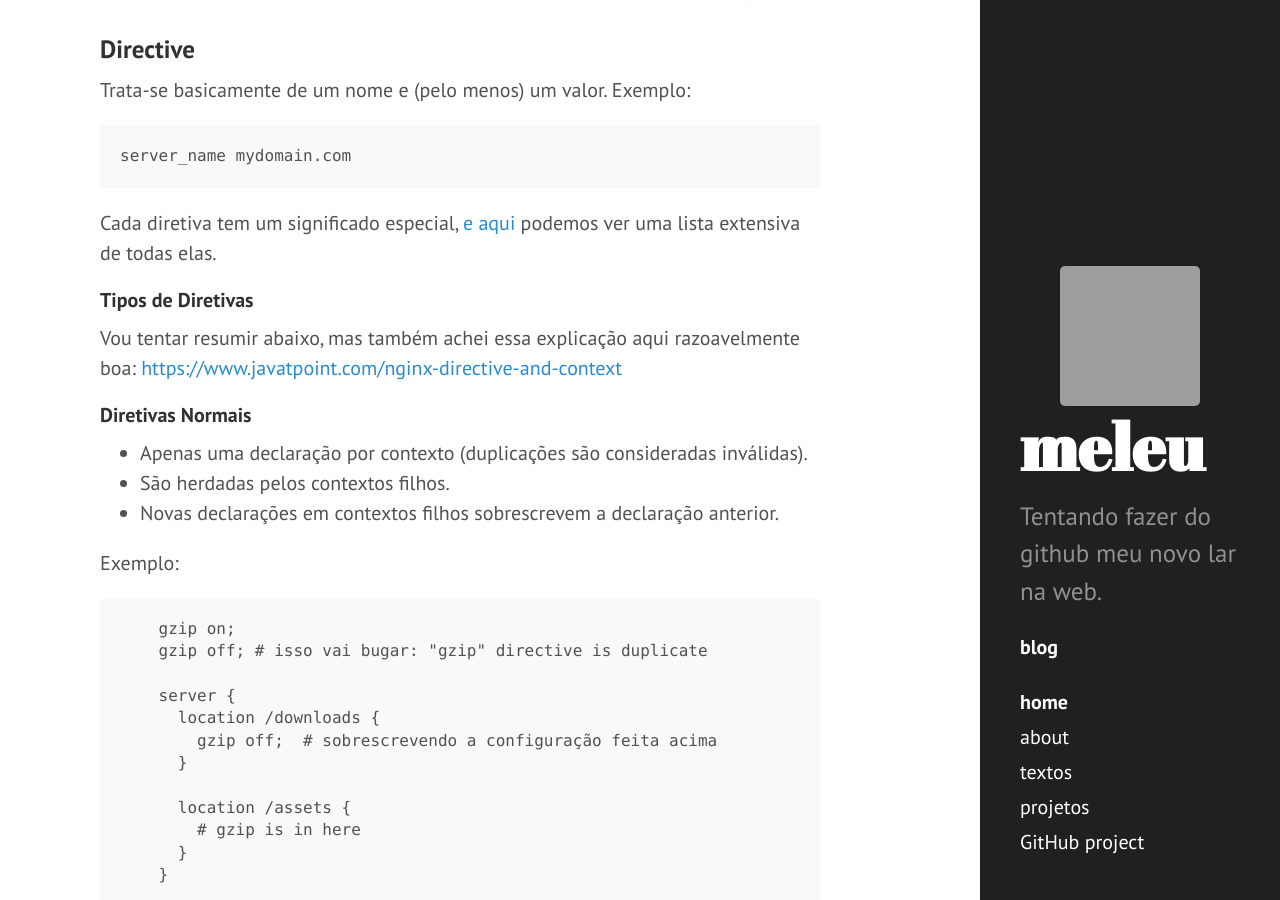
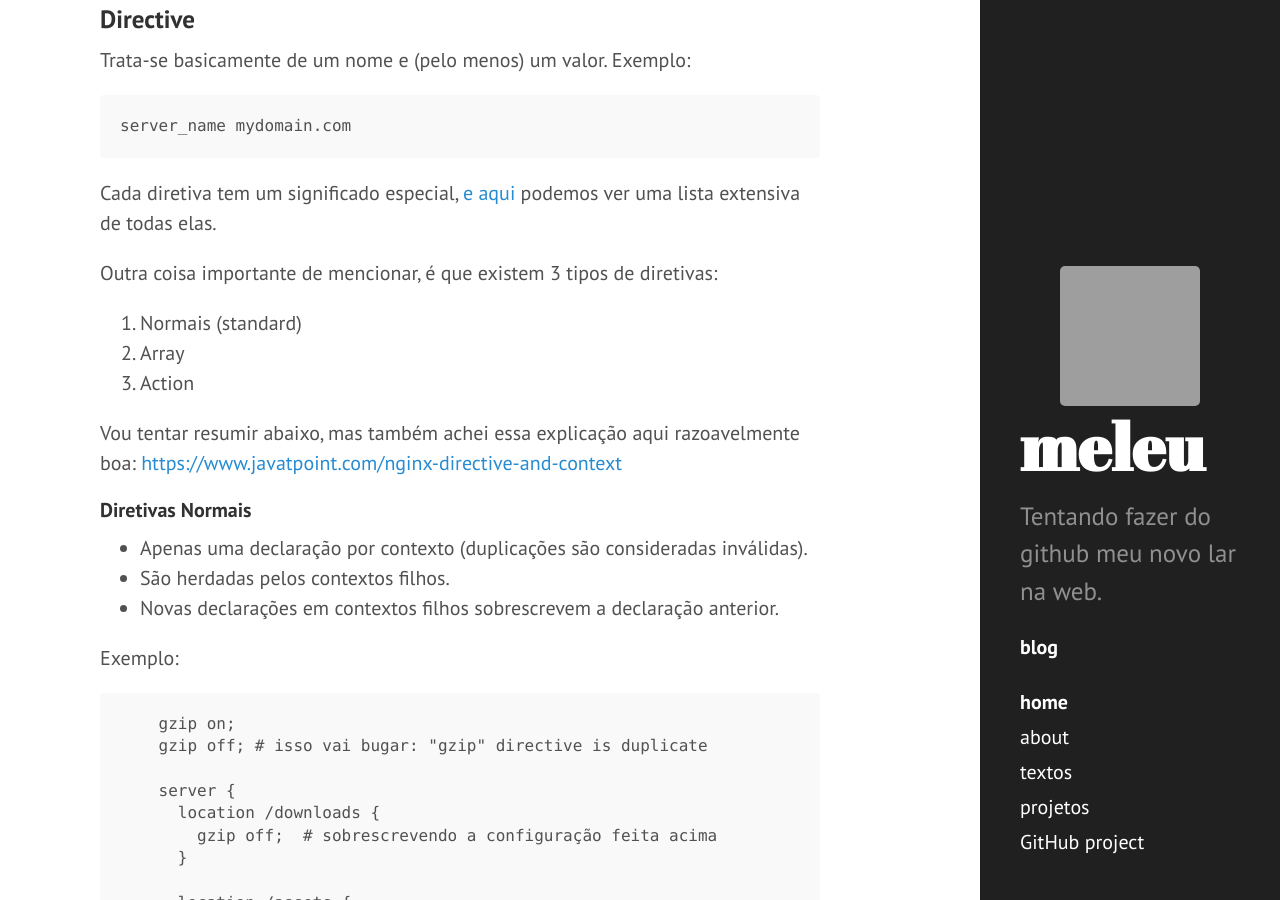
Before and after one commit to meleu/meleu.github.io, a Jekyll site: the page built from _posts/2020-04-14-nginx.md, in a window 1280 px wide and 900 px high, scrolled down 5683 px. Built offline with Jekyll 4.4.1, drawn with Linux system fonts in a browser that asks for light colours; comment, search, counter and statistics services are not loaded; grey boxes are pictures that could not be loaded.

Commit message:
trimming down the ToC

````diff
--- a/_posts/2020-04-14-nginx.md
+++ b/_posts/2020-04-14-nginx.md
@@ -198,11 +197,14 @@
 
 Cada diretiva tem um significado especial, [e aqui](http://nginx.org/en/docs/dirindex.html) podemos ver uma lista extensiva de todas elas.
 
-#### Tipos de Diretivas
+Outra coisa importante de mencionar, é que existem 3 tipos de diretivas:
+1. Normais (standard)
+2. Array
+3. Action
 
 Vou tentar resumir abaixo, mas também achei essa explicação aqui razoavelmente boa: [https://www.javatpoint.com/nginx-directive-and-context](https://www.javatpoint.com/nginx-directive-and-context)
 
-##### Diretivas Normais
+#### Diretivas Normais
 
 - Apenas uma declaração por contexto (duplicações são consideradas inválidas).
 - São herdadas pelos contextos filhos.
@@ -224,7 +226,7 @@
     }
 ```
 
-##### Diretivas Array
+#### Diretivas Array
 
 - Pode ser declarada várias vezes sem sobrescrever declarações anteriores (exceto no contexto filho - ver abaixo).
 - Herdado por contextos filhos.
@@ -244,7 +246,7 @@
     }
 ```
 
-##### Diretivas de Ação
+#### Diretivas de Ação
 
 - São diretivas que retornam algo, finalizando a "execução" da análise da config, ou reiniciam a análise com a requisição reescrita.
 - Herança não faz sentido, pois o "fluxo de análise" é interrompido.
````
Also changed, not shown: other parts of _posts/2020-04-14-nginx.md (+3 -4 lines).
